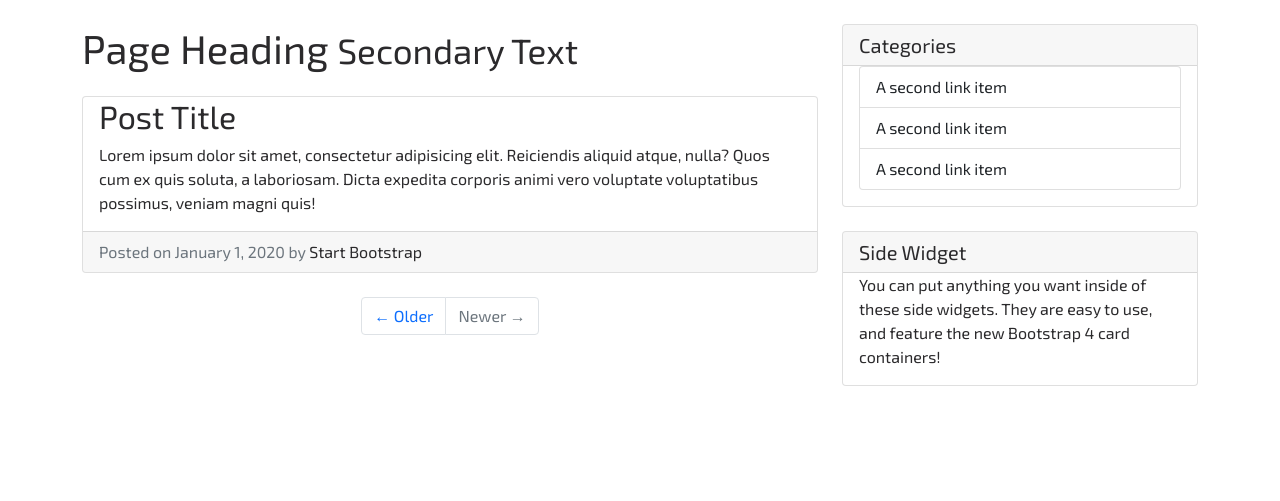
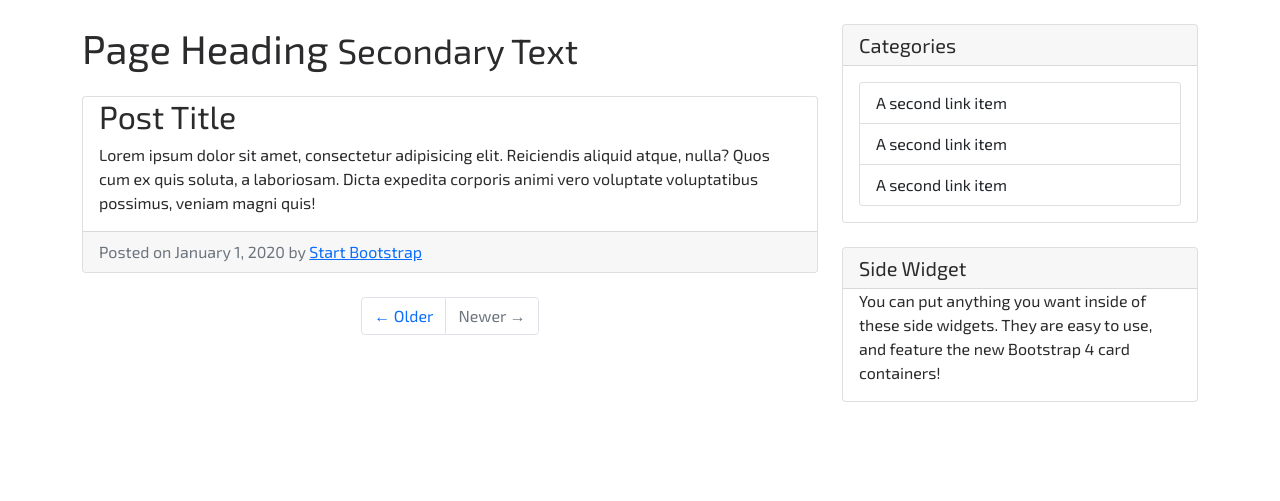
Before and after one commit to stkudryashov/django-letterbird, a Django app: page / in a window 1280 px wide. Shown: the part 56-557 px from the top of the page. Run offline with Django 3.2, Linux system fonts and the light colour scheme; some libraries are stand-ins or nearby versions.

Commit message:
some html fixes

```diff
--- a/letterbird/letterbird/static/css/style.css
+++ b/letterbird/letterbird/static/css/style.css
@@ -12,10 +12,10 @@ footer {
     width: 100%;
 }
 
-a {
-    text-decoration: none;
-    color: #2B2A2C;
-}
+/*a {*/
+/*    text-decoration: none;*/
+/*    color: #2B2A2C;*/
+/*}*/
 
 label {
     display: inline-block;
--- a/letterbird/templates/base.html
+++ b/letterbird/templates/base.html
@@ -33,7 +33,7 @@
             <ul class="navbar-nav ms-auto">
                 {% if request.user.is_authenticated %}
                     <li class="nav-item">
-                        <a class="nav-link" href="{% url 'register' %}">{{ user.username }}</a>
+                        <a class="nav-link" href="">{{ user.username }}</a>
                     </li>
                     <li class="nav-item">
                         <span class="nav-link">|</span>
@@ -104,7 +104,7 @@
                 <div class="card my-4">
                     <h5 class="card-header">Categories</h5>
                     <div class="card-body">
-                        <ul class="list-group">
+                        <ul class="list-group mt-3">
                             <a href="#" class="list-group-item list-group-item-action">A second link item</a>
                             <a href="#" class="list-group-item list-group-item-action">A second link item</a>
                             <a href="#" class="list-group-item list-group-item-action">A second link item</a>
@@ -118,8 +118,7 @@
                     <h5 class="card-header">Side Widget</h5>
                     <div class="card-body">
                         You can put anything you want inside of these side widgets. They are easy to use, and feature
-                        the
-                        new Bootstrap 4 card containers!
+                        the new Bootstrap 4 card containers!
                     </div>
                 </div>
             </div>
--- a/letterbird/users/templates/users/login.html
+++ b/letterbird/users/templates/users/login.html
@@ -25,7 +25,7 @@
                 <form method="post">
                     {% csrf_token %}
                     {{ form.as_table }}
-                    <button type="submit" class="btn btn-primary float-end">Войти</button>
+                    <button type="submit" class="btn btn-primary float-end mt-3 w-25">Войти</button>
                 </form>
             </div>
         </div>
--- a/letterbird/users/templates/users/register.html
+++ b/letterbird/users/templates/users/register.html
@@ -25,7 +25,7 @@
                 <form method="post">
                     {% csrf_token %}
                     {{ form.as_table }}
-                    <button type="submit" class="btn btn-primary float-end">Регистрация</button>
+                    <button type="submit" class="btn btn-primary float-end mt-3">Регистрация</button>
                 </form>
             </div>
         </div>
```
